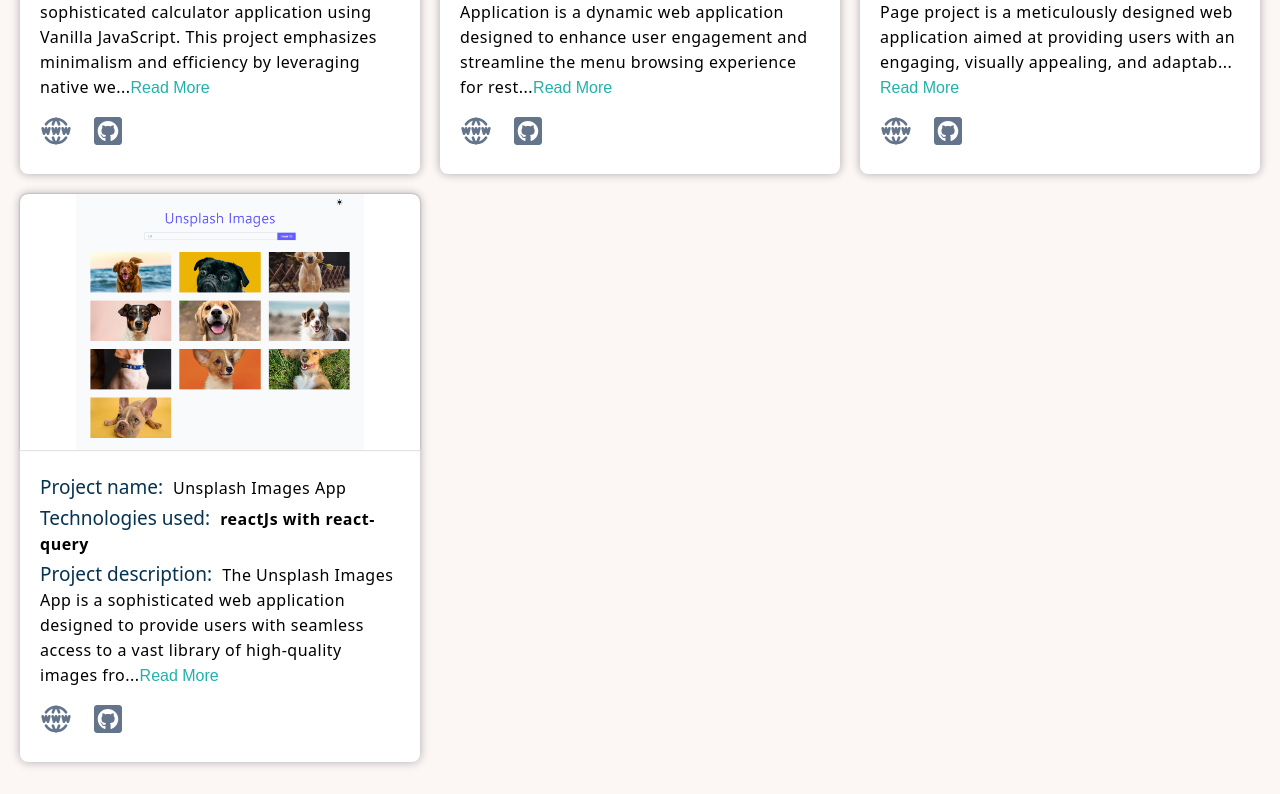
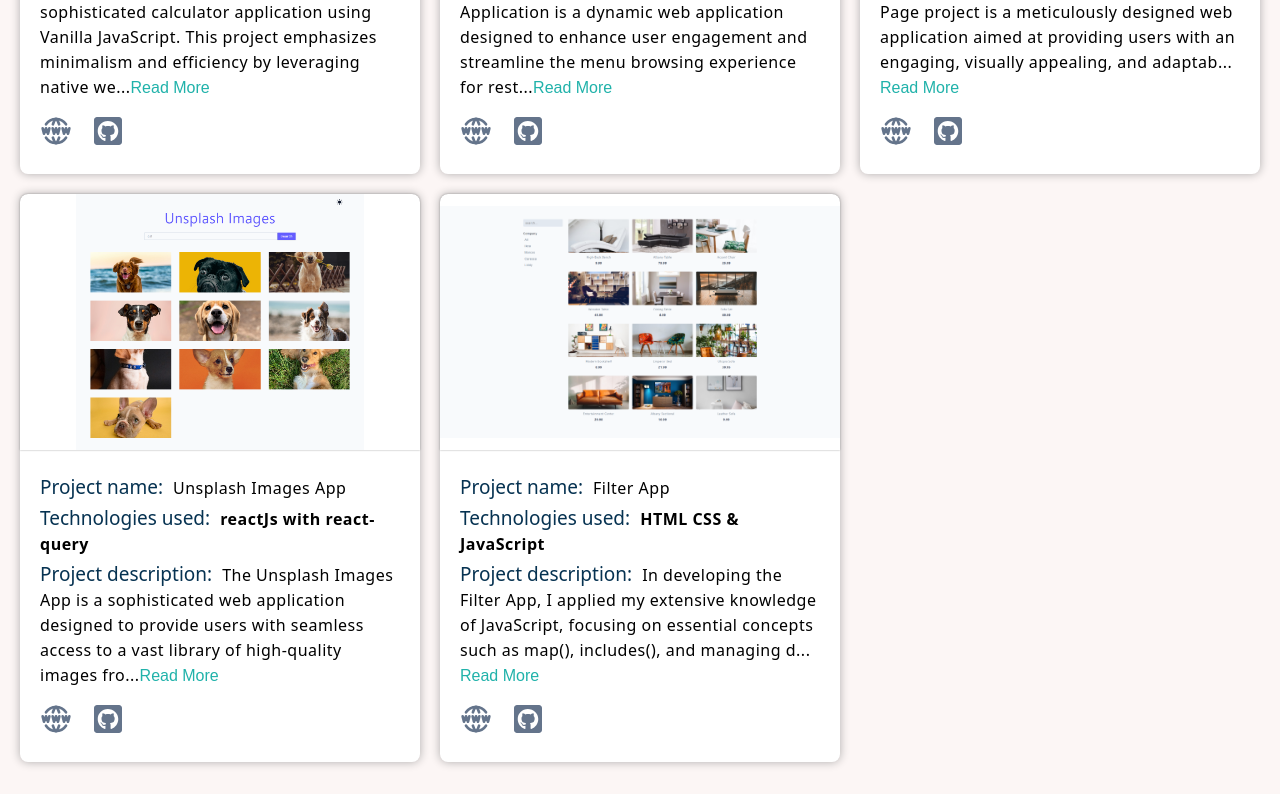
Before and after one commit to Keerti-kumar-shakya/host-small-project-setup, a React (Vite) app: page / in a window 1280 px wide. Shown: the part 1982-2776 px from the top of the page. Built offline with nearby package versions, Linux system fonts and the light colour scheme; a web font is replaced by a local one.

Commit message:
uploaded filter app project

```diff
--- a/src/projectsData.js
+++ b/src/projectsData.js
@@ -9,6 +9,7 @@ import sImg_7 from './projects-images/07-calculator-app.png';
 import sImg_8 from './projects-images/08-menu-app.png';
 import sImg_9 from './projects-images/09-responsive-home-page.png';
 import sImg_10 from './projects-images/10-unsplash-images-app.png';
+import sImg_11 from './projects-images/11-filter-app.png';
 //import sImg_3 from './projects-images'
 
 import { nanoid } from 'nanoid';
@@ -168,5 +169,20 @@ export const smallProjectData = [
 
     },
 
+// 11-project
+{
+  id: nanoid(),
+  category: 'vanilla-Js',
+  img: sImg_11,
+  techUsed: 'HTML CSS & JavaScript',
+  desc: `In developing the Filter App, I applied my extensive knowledge of JavaScript, focusing on essential concepts such as map(), includes(), and managing data IDs. This project allowed me to enhance my coding proficiency and gain a deeper understanding of front-end development.
 
+  The Filter App demonstrates my ability to efficiently manipulate and filter data, offering a seamless user experience through interactive and dynamic elements. By leveraging these JavaScript functionalities, I was able to create a robust application that showcases my skills in handling and processing data effectively.
+
+  This project not only highlights my technical capabilities but also reflects my commitment to mastering front-end development principles and delivering high-quality, user-centric applications.`,
+  url: 'https://05-filter-app-small-javascript.netlify.app/',
+  github: 'https://github.com/Keerti-kumar-shakya/small-javascript-projects/tree/main/05-%20filter%20app',
+  projectName: 'Filter App'
+
+},
 ]
```
Also changed, not shown: src/projects-images/11-filter-app.png (added).
